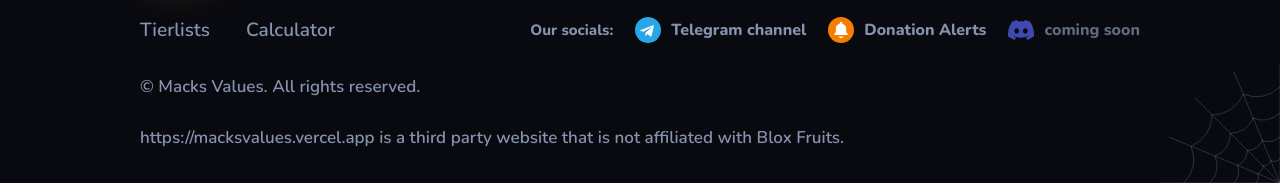
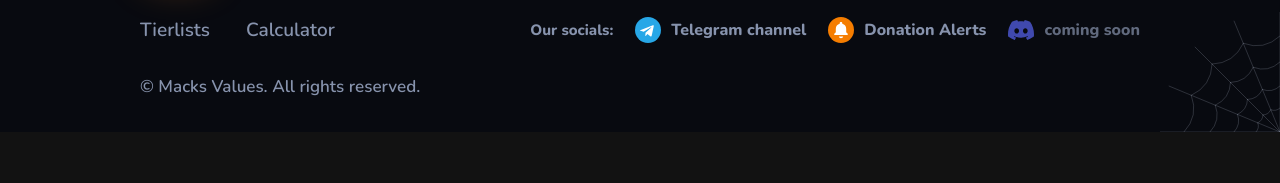
Before and after one commit to Guesty12/macksvalues, a plain HTML site: page tierlist/index.html in a window 1280 px wide. Shown: the part 1015-1198 px from the top of the page. After the commit the page ends 1147 px from the top, so only its background shows below. Drawn offline with nearby package versions, Linux system fonts and the light colour scheme.

Commit message:
Update index.html

```diff
--- a/tierlist/index.html
+++ b/tierlist/index.html
@@ -177,8 +177,7 @@ footer::before{content:"";position:absolute;left:0;right:0;bottom:100%;height:72
         </span>
       </div>
     </div>
-     <p class="f-copy">&copy; Macks Values. All rights reserved.</p>
-     <p class="f-copy f-note">https://macksvalues.vercel.app is a third party website that is not affiliated with Blox Fruits.</p>
+    <p class="f-copy">&copy; Macks Values. All rights reserved.</p>
   </div>
 <div class="web2" aria-hidden="true"><svg viewBox="0 0 120 120" xmlns="http://www.w3.org/2000/svg" fill="none" stroke="currentColor" stroke-width="1" stroke-linecap="round"><path d="M0 0L120.0 0.0M0 0L110.9 45.9M0 0L84.9 84.9M0 0L45.9 110.9M0 0L0.0 120.0M24.0 0.0Q20.2 4.0 22.2 9.2M22.2 9.2Q17.2 11.5 17.0 17.0M17.0 17.0Q11.5 17.2 9.2 22.2M9.2 22.2Q4.0 20.2 0.0 24.0M46.0 0.0Q38.8 7.7 42.5 17.6M42.5 17.6Q32.9 22.0 32.5 32.5M32.5 32.5Q22.0 32.9 17.6 42.5M17.6 42.5Q7.7 38.8 0.0 46.0M70.0 0.0Q59.0 11.7 64.7 26.8M64.7 26.8Q50.1 33.4 49.5 49.5M49.5 49.5Q33.4 50.1 26.8 64.7M26.8 64.7Q11.7 59.0 0.0 70.0M96.0 0.0Q81.0 16.1 88.7 36.7M88.7 36.7Q68.6 45.9 67.9 67.9M67.9 67.9Q45.9 68.6 36.7 88.7M36.7 88.7Q16.1 81.0 0.0 96.0"/></svg></div></footer>
 <div id="modal" role="dialog" aria-modal="true" aria-label="Item details">
```
